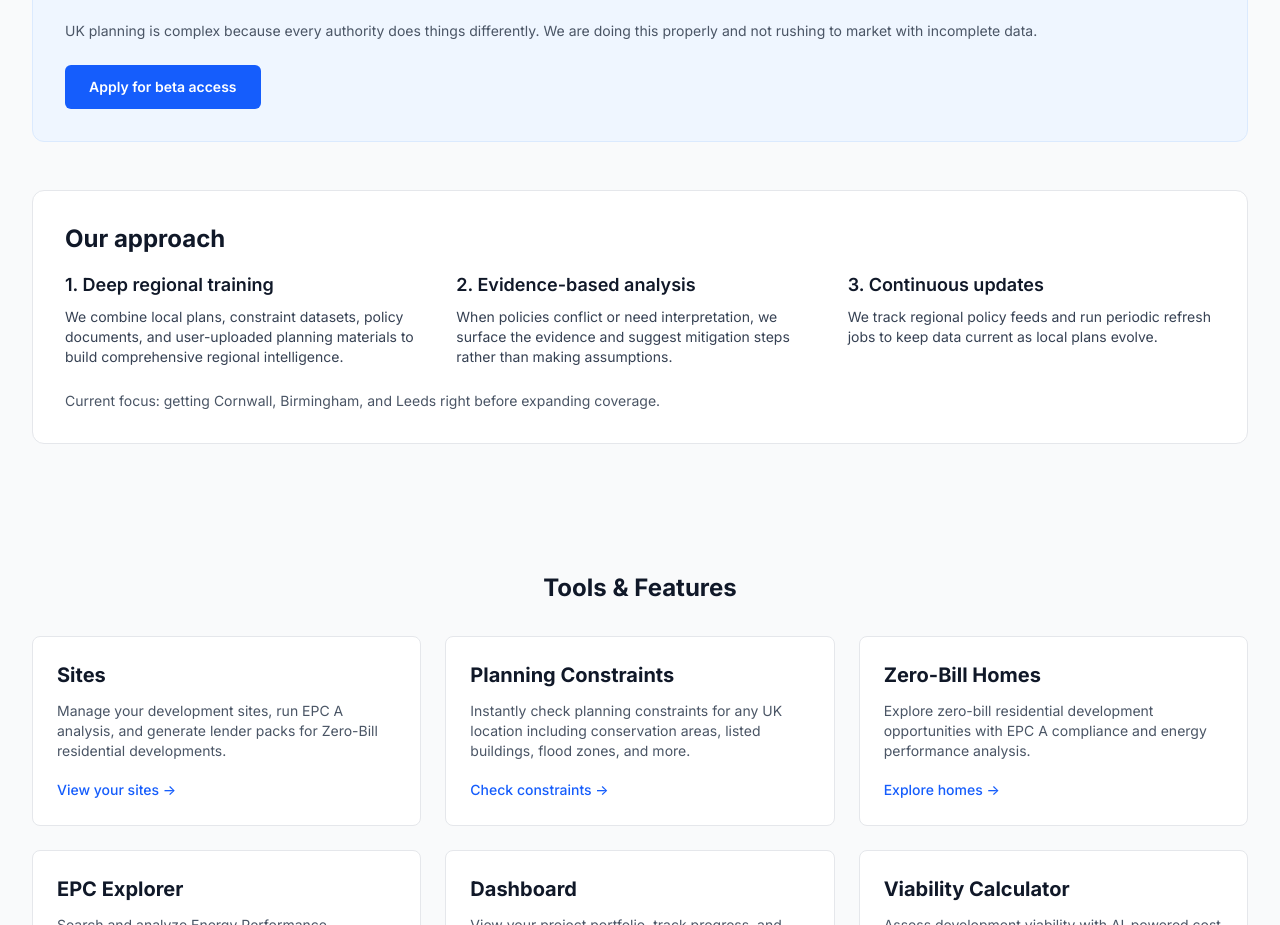
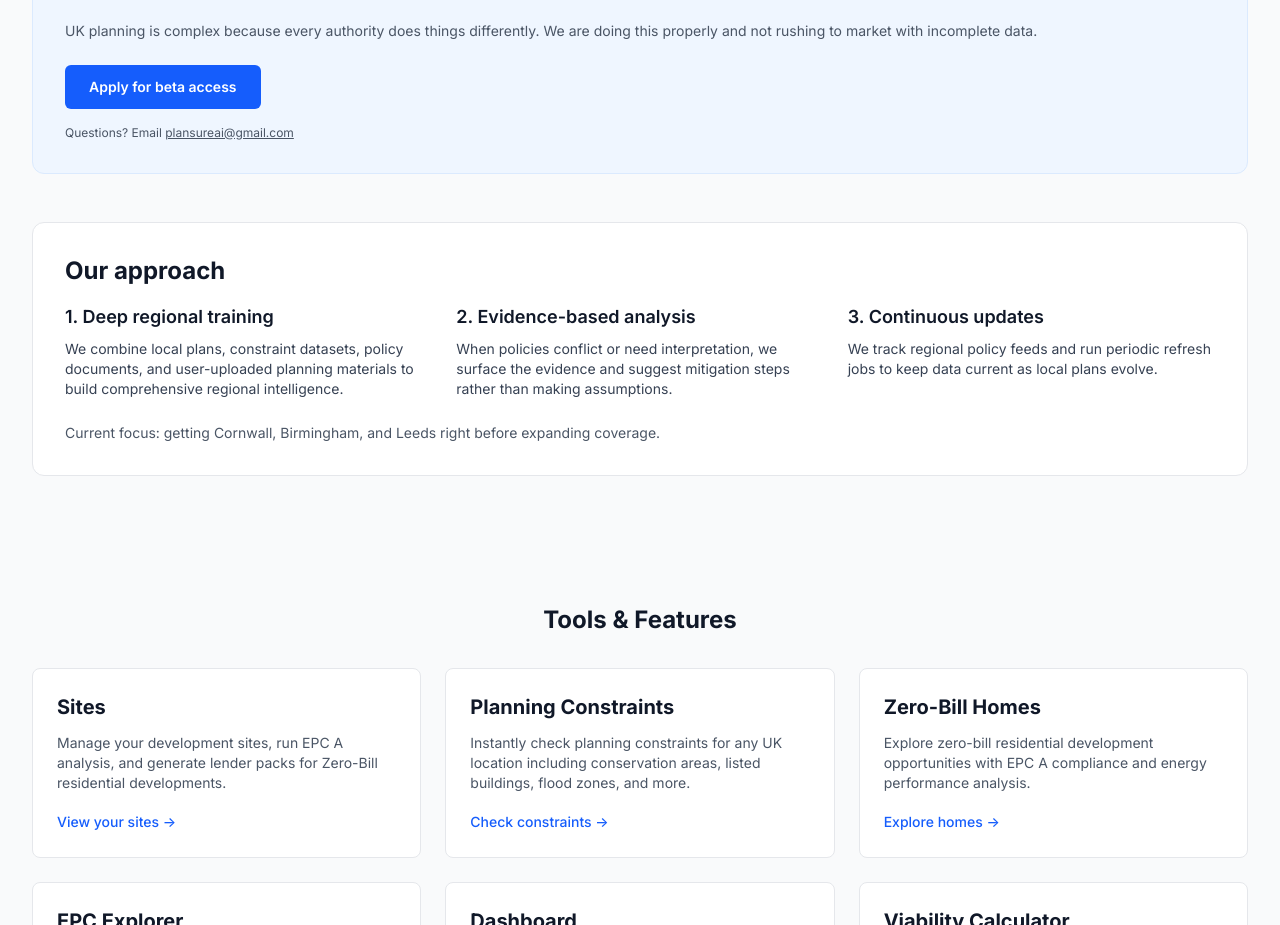
Before and after one commit to PlanSureAI/plansureai-risk-web, a Next.js app: page / in a window 1280 px wide. Shown: the part 1140-2065 px from the top of the page. Built offline with nearby package versions, Linux system fonts and the light colour scheme; no server answers.

Commit message:
Add contact email to landing page

```diff
--- a/app/(marketing)/page.tsx
+++ b/app/(marketing)/page.tsx
@@ -91,6 +91,9 @@ export default function HomePage() {
               Apply for beta access
             </Link>
           </div>
+          <p className="mt-4 text-xs text-gray-600">
+            Questions? Email <a className="underline" href="mailto:plansureai@gmail.com">plansureai@gmail.com</a>
+          </p>
         </section>
 
         <section className="bg-white rounded-xl border border-gray-200 p-8">
```
